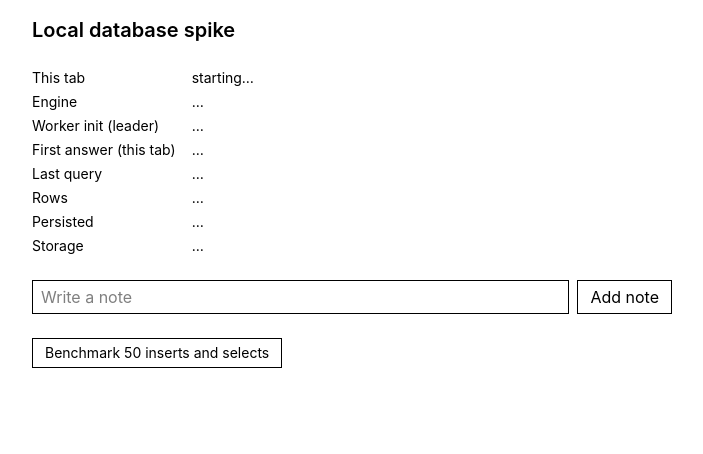
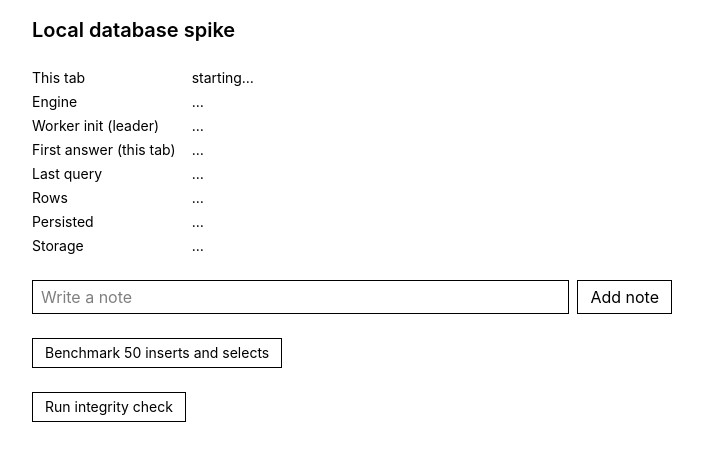
Before and after one commit to alejandroad/GymOs, a Next.js app in the folder apps/web/: page /spike in a window 1280 px wide. Shown: the top 454 px of the page, without its empty margins (288-991 px from the left). Built offline with nearby package versions, Linux system fonts and the light colour scheme.

Commit message:
feat(web): show the integrity check on the spike page

```diff
--- a/apps/web/src/app/spike/page.tsx
+++ b/apps/web/src/app/spike/page.tsx
@@ -9,9 +9,10 @@ const mb = (bytes: number | null) => (bytes === null ? "n/a" : `${(bytes / 1024
 
 /** E0-T3 spike: proves SQLite-WASM on OPFS in a worker. Not product UI. */
 export default function SpikePage() {
-  const { state, addNote, benchmark } = useSpikeStore();
+  const { state, addNote, benchmark, integrityCheck } = useSpikeStore();
   const [body, setBody] = useState("");
   const [bench, setBench] = useState<string | null>(null);
+  const [integrity, setIntegrity] = useState<string | null>(null);
 
   async function submit(event: FormEvent) {
     event.preventDefault();
@@ -95,6 +96,13 @@ export default function SpikePage() {
         </button>{" "}
         <span data-testid="bench">{bench}</span>
       </p>
+
+      <p className="text-sm">
+        <button type="button" onClick={async () => setIntegrity(await integrityCheck())} className="border px-3 py-1">
+          Run integrity check
+        </button>{" "}
+        <span data-testid="integrity">{integrity}</span>
+      </p>
     </main>
   );
 }
--- a/apps/web/src/lib/store/use-spike-store.ts
+++ b/apps/web/src/lib/store/use-spike-store.ts
@@ -132,7 +132,9 @@ export function useSpikeStore() {
     return { runs, insertMedianMs: median(insert), selectMedianMs: median(select) };
   }, []);
 
-  return { state, addNote, benchmark };
+  const integrityCheck = useCallback(() => store().call("integrityCheck"), []);
+
+  return { state, addNote, benchmark, integrityCheck };
 }
 
 function median(values: number[]): number {
```
